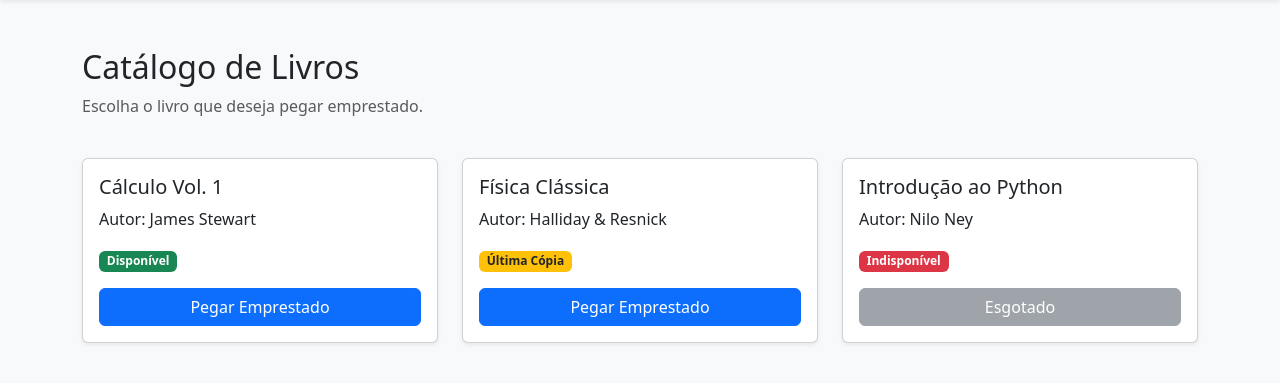
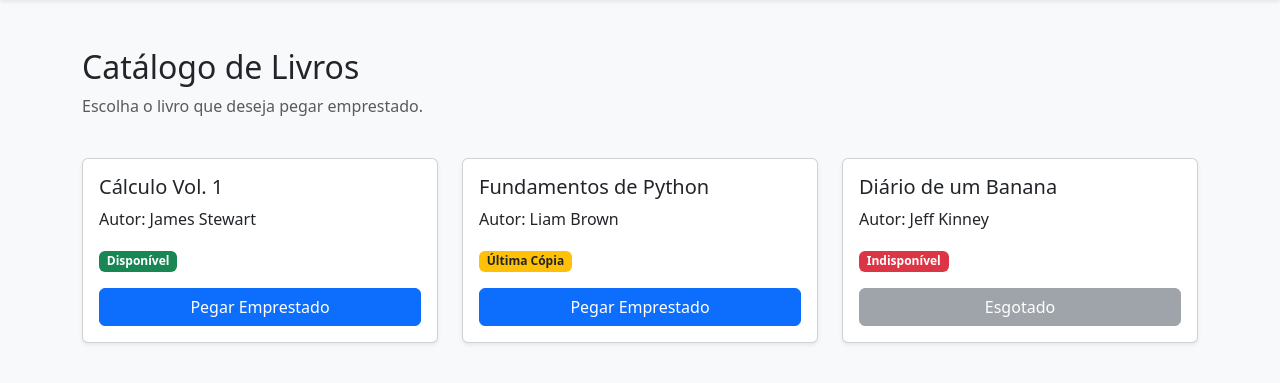
Before and after one commit to miguelito440/biblioteca_hm333, a Flask app: page /catalogo in a window 1280 px wide. Shown: the part 50-433 px from the top of the page. Run offline with Flask 3, Linux system fonts and the light colour scheme; the visitor is signed in with stand-in values (Sample User, id 1).

Commit message:
Add files via upload

```diff
--- a/templates/catalogo.html
+++ b/templates/catalogo.html
@@ -44,8 +44,8 @@
             <div class="col">
                 <div class="card h-100 shadow-sm">
                     <div class="card-body">
-                        <h5 class="card-title">Física Clássica</h5>
-                        <p class="card-text">Autor: Halliday & Resnick</p>
+                        <h5 class="card-title">Fundamentos de Python</h5>
+                        <p class="card-text">Autor: Liam Brown</p>
                         <span class="badge bg-warning text-dark mb-3">Última Cópia</span>
                         <br>
                         <button class="btn btn-primary w-100" onclick="alert('Livro reservado com sucesso! (Função ilustrativa para o trabalho)')">Pegar Emprestado</button>
@@ -56,8 +56,8 @@
             <div class="col">
                 <div class="card h-100 shadow-sm">
                     <div class="card-body">
-                        <h5 class="card-title">Introdução ao Python</h5>
-                        <p class="card-text">Autor: Nilo Ney</p>
+                        <h5 class="card-title">Diário de um Banana</h5>
+                        <p class="card-text">Autor: Jeff Kinney</p>
                         <span class="badge bg-danger mb-3">Indisponível</span>
                         <br>
                         <button class="btn btn-secondary w-100" disabled>Esgotado</button>
```
